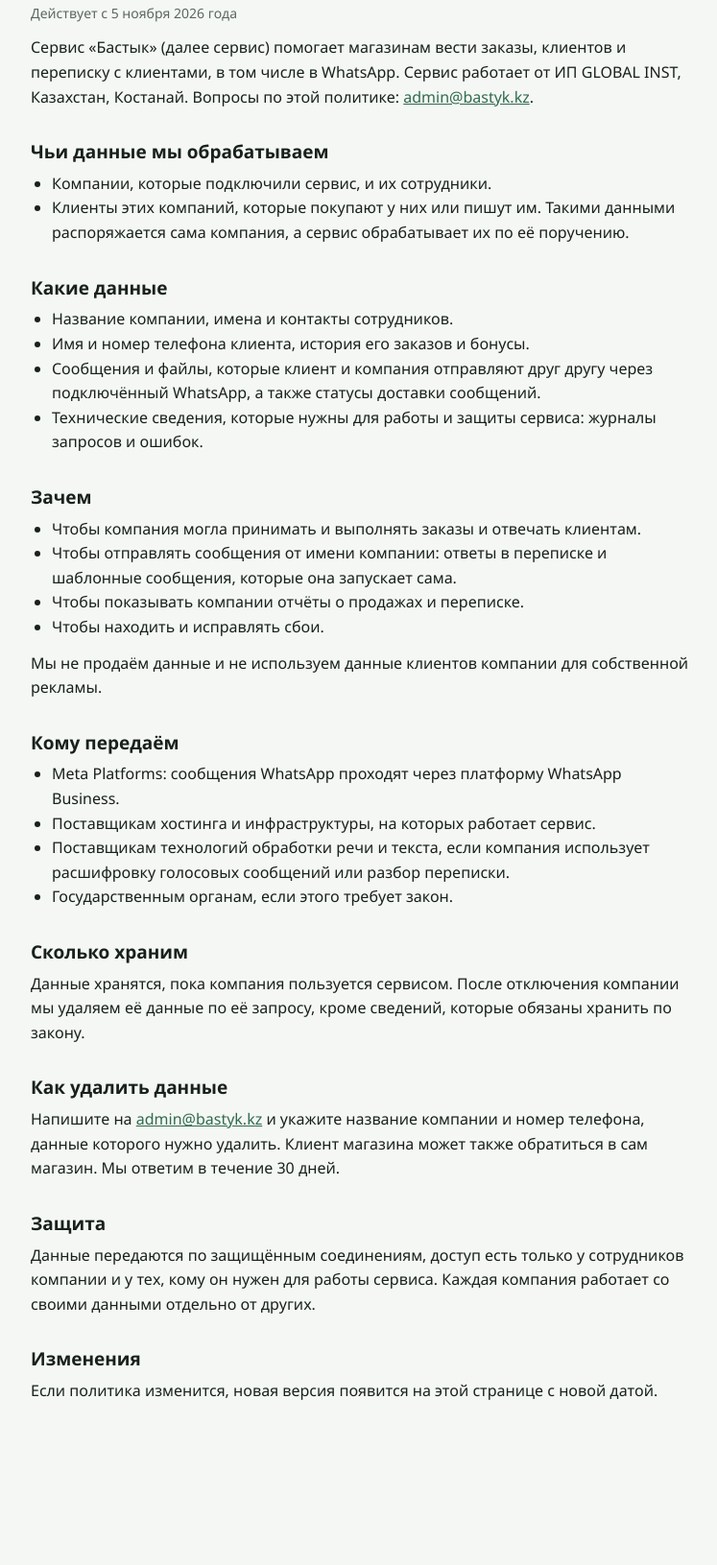
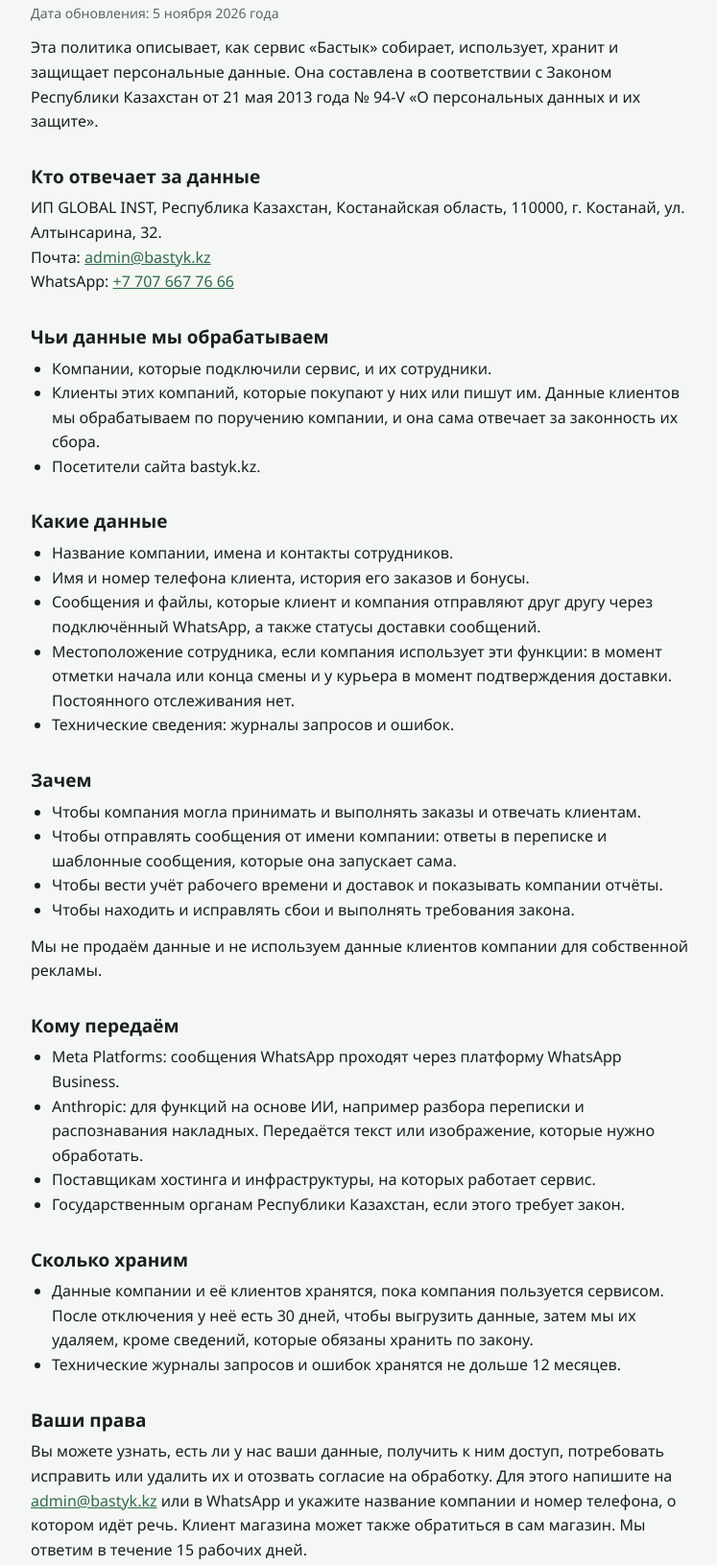
Before and after one commit to 666aza10/bastyk-site, a plain HTML site: page privacy/index.html in a window 1280 px wide. Shown: the part 72-1703 px from the top of the page at 96% size, without its empty margins (264-1011 px from the left). Before the commit the page ends 1603 px from the top, so only its background shows below. Drawn offline with Linux system fonts and the light colour scheme.

Commit message:
Политика: оператор и адрес, права, сроки, ИИ, геолокация, cookie
Co-Authored-By: Claude Opus 5.5 <noreply@anthropic.com>

```diff
--- a/privacy/index.html
+++ b/privacy/index.html
@@ -26,14 +26,20 @@ a{color:var(--accent)}
 <body>
 <main>
 <h1>Политика конфиденциальности</h1>
-<p class="muted">Действует с 5 ноября 2026 года</p>
+<p class="muted">Дата обновления: 5 ноября 2026 года</p>
 
-<p>Сервис «Бастык» (далее сервис) помогает магазинам вести заказы, клиентов и переписку с клиентами, в том числе в WhatsApp. Сервис работает от ИП GLOBAL INST, Казахстан, Костанай. Вопросы по этой политике: <a href="mailto:admin@bastyk.kz">admin@bastyk.kz</a>.</p>
+<p>Эта политика описывает, как сервис «Бастык» собирает, использует, хранит и защищает персональные данные. Она составлена в соответствии с Законом Республики Казахстан от 21 мая 2013 года № 94-V «О персональных данных и их защите».</p>
+
+<h2>Кто отвечает за данные</h2>
+<p>ИП GLOBAL INST, Республика Казахстан, Костанайская область, 110000, г. Костанай, ул. Алтынсарина, 32.<br>
+Почта: <a href="mailto:admin@bastyk.kz">admin@bastyk.kz</a><br>
+WhatsApp: <a href="https://wa.me/77076677666">+7 707 667 76 66</a></p>
 
 <h2>Чьи данные мы обрабатываем</h2>
 <ul>
   <li>Компании, которые подключили сервис, и их сотрудники.</li>
-  <li>Клиенты этих компаний, которые покупают у них или пишут им. Такими данными распоряжается сама компания, а сервис обрабатывает их по её поручению.</li>
+  <li>Клиенты этих компаний, которые покупают у них или пишут им. Данные клиентов мы обрабатываем по поручению компании, и она сама отвечает за законность их сбора.</li>
+  <li>Посетители сайта bastyk.kz.</li>
 </ul>
 
 <h2>Какие данные</h2>
@@ -41,34 +47,41 @@ a{color:var(--accent)}
   <li>Название компании, имена и контакты сотрудников.</li>
   <li>Имя и номер телефона клиента, история его заказов и бонусы.</li>
   <li>Сообщения и файлы, которые клиент и компания отправляют друг другу через подключённый WhatsApp, а также статусы доставки сообщений.</li>
-  <li>Технические сведения, которые нужны для работы и защиты сервиса: журналы запросов и ошибок.</li>
+  <li>Местоположение сотрудника, если компания использует эти функции: в момент отметки начала или конца смены и у курьера в момент подтверждения доставки. Постоянного отслеживания нет.</li>
+  <li>Технические сведения: журналы запросов и ошибок.</li>
 </ul>
 
 <h2>Зачем</h2>
 <ul>
   <li>Чтобы компания могла принимать и выполнять заказы и отвечать клиентам.</li>
   <li>Чтобы отправлять сообщения от имени компании: ответы в переписке и шаблонные сообщения, которые она запускает сама.</li>
-  <li>Чтобы показывать компании отчёты о продажах и переписке.</li>
-  <li>Чтобы находить и исправлять сбои.</li>
+  <li>Чтобы вести учёт рабочего времени и доставок и показывать компании отчёты.</li>
+  <li>Чтобы находить и исправлять сбои и выполнять требования закона.</li>
 </ul>
 <p>Мы не продаём данные и не используем данные клиентов компании для собственной рекламы.</p>
 
 <h2>Кому передаём</h2>
 <ul>
   <li>Meta Platforms: сообщения WhatsApp проходят через платформу WhatsApp Business.</li>
+  <li>Anthropic: для функций на основе ИИ, например разбора переписки и распознавания накладных. Передаётся текст или изображение, которые нужно обработать.</li>
   <li>Поставщикам хостинга и инфраструктуры, на которых работает сервис.</li>
-  <li>Поставщикам технологий обработки речи и текста, если компания использует расшифровку голосовых сообщений или разбор переписки.</li>
-  <li>Государственным органам, если этого требует закон.</li>
+  <li>Государственным органам Республики Казахстан, если этого требует закон.</li>
 </ul>
 
 <h2>Сколько храним</h2>
-<p>Данные хранятся, пока компания пользуется сервисом. После отключения компании мы удаляем её данные по её запросу, кроме сведений, которые обязаны хранить по закону.</p>
+<ul>
+  <li>Данные компании и её клиентов хранятся, пока компания пользуется сервисом. После отключения у неё есть 30 дней, чтобы выгрузить данные, затем мы их удаляем, кроме сведений, которые обязаны хранить по закону.</li>
+  <li>Технические журналы запросов и ошибок хранятся не дольше 12 месяцев.</li>
+</ul>
 
-<h2>Как удалить данные</h2>
-<p>Напишите на <a href="mailto:admin@bastyk.kz">admin@bastyk.kz</a> и укажите название компании и номер телефона, данные которого нужно удалить. Клиент магазина может также обратиться в сам магазин. Мы ответим в течение 30 дней.</p>
+<h2>Ваши права</h2>
+<p>Вы можете узнать, есть ли у нас ваши данные, получить к ним доступ, потребовать исправить или удалить их и отозвать согласие на обработку. Для этого напишите на <a href="mailto:admin@bastyk.kz">admin@bastyk.kz</a> или в WhatsApp и укажите название компании и номер телефона, о котором идёт речь. Клиент магазина может также обратиться в сам магазин. Мы ответим в течение 15 рабочих дней.</p>
 
 <h2>Защита</h2>
-<p>Данные передаются по защищённым соединениям, доступ есть только у сотрудников компании и у тех, кому он нужен для работы сервиса. Каждая компания работает со своими данными отдельно от других.</p>
+<p>Данные передаются по защищённым соединениям HTTPS. Каждая компания видит только свои данные, а её сотрудники получают доступ в соответствии со своей ролью.</p>
+
+<h2>Файлы cookie</h2>
+<p>Сервис использует хранилище браузера, чтобы оставаться в системе и помнить настройки. На сайте bastyk.kz работает пиксель Meta: он использует cookie, чтобы измерять рекламу. Cookie можно отключить в настройках браузера, но часть функций может перестать работать.</p>
 
 <h2>Изменения</h2>
 <p>Если политика изменится, новая версия появится на этой странице с новой датой.</p>
```
